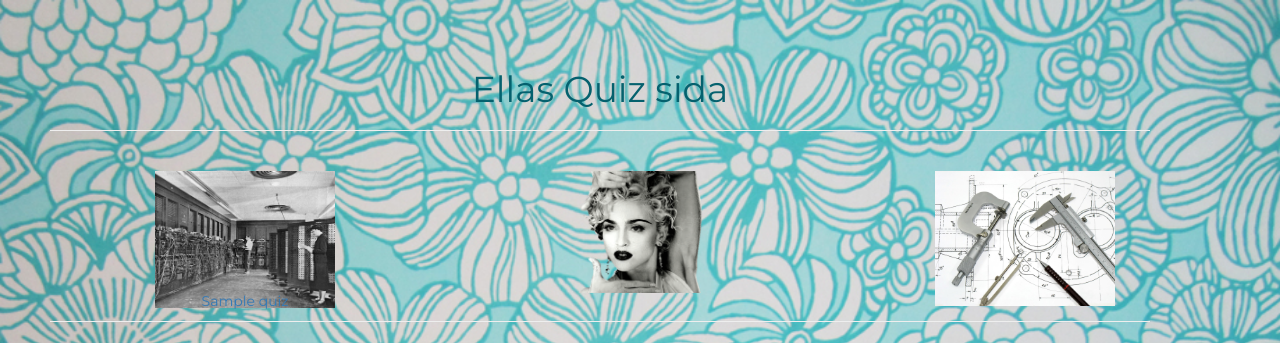
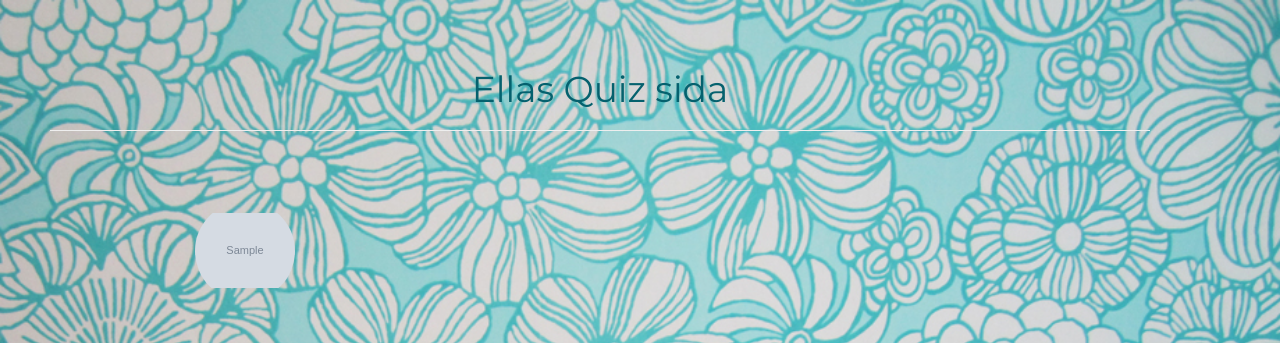
Before and after one commit to tiddelipoms/quizproject, a Django app: page / in a window 1280 px wide. Shown: the top 343 px of the page. Run offline with Django 3.2, Linux system fonts and the light colour scheme; tables that the repository leaves empty hold one stand-in row (values such as "Sample post"); grey boxes marked "Sample" are stand-in pictures; some libraries are stand-ins or nearby versions.

Commit message:
Made images round and responsive

```diff
--- a/quiz/templates/quiz/startpage.html
+++ b/quiz/templates/quiz/startpage.html
@@ -23,19 +23,10 @@
 <center>
 <div class="container">
 	<div class="row">
-	{% for image in images %}
-	 <div class="equal-height col-xs-4">
-	 	<img src= "{{image.image}}" style="width:50%">
-	 	<br>
-	  </div>
-	  {% endfor %}
-	</div>
-</div>
-<div class="container">
-	<div class="row">
 	<br>
 	<p>{% for quiz in quizzes %}
-	 <div class="equal-height col-xs-4">
+	 <div class="col-xs-4">
+	 	<img src= "{{quiz.quiz_image}}" class="img-circle" class="img-responsive" style="height: 100px; width: 100px; object-fit: contain">
  		<p><br><br><a href="{%url 'quiz_page' quiz.quiz_number %}">
  		{{ quiz.name}}</a></p>
  	</div>
--- a/quiz/views.py
+++ b/quiz/views.py
@@ -2,47 +2,9 @@ from quiz.models import Quiz
 from django.shortcuts import render
 from django.shortcuts import redirect
 
-
-images = [
-	{
-		"image_number": 1,
-		"image": "/static/Eniac.jpg",
-	},
-	{
-		"image_number": 2,
-		"image":"/static/madonna.png",
-	},
-	{
-		"image_number": 3,
-		"image":"/static/teknisk.jpg",
-	},
-]
-
-
-	#{
-		#"quiz_number": 1,
-		#"name": "Klassiska böcker",
-		#"description": "Hur bra kan du dina klassiker?",
-		#"image": "/static/Eniac.jpg",
-	#},
-	#{
-		#"quiz_number": 2,
-		#"name": "Största 1slagen",
-		#"description": "Kan du dina lag?",
-		#"image":"/static/madonna.png",
-	#},
-	#{
-		#"quiz_number": 3,
-		#"name": "Världens mest kända hackare",
-		#"description": "Hackerhistoria är viktigt, kan du den?",
-		#"image":"/static/teknisk.jpg",
-	#},
-#]
-
 def start(request):
 	context = {
 		"quizzes": Quiz.objects.all(),
-		"images": images
 	}
 	return render(request, "quiz/startpage.html", context)
 
```
Also changed, not shown: quiz/migrations/0002_auto_20160911_1749.py (added), 1 other file.
